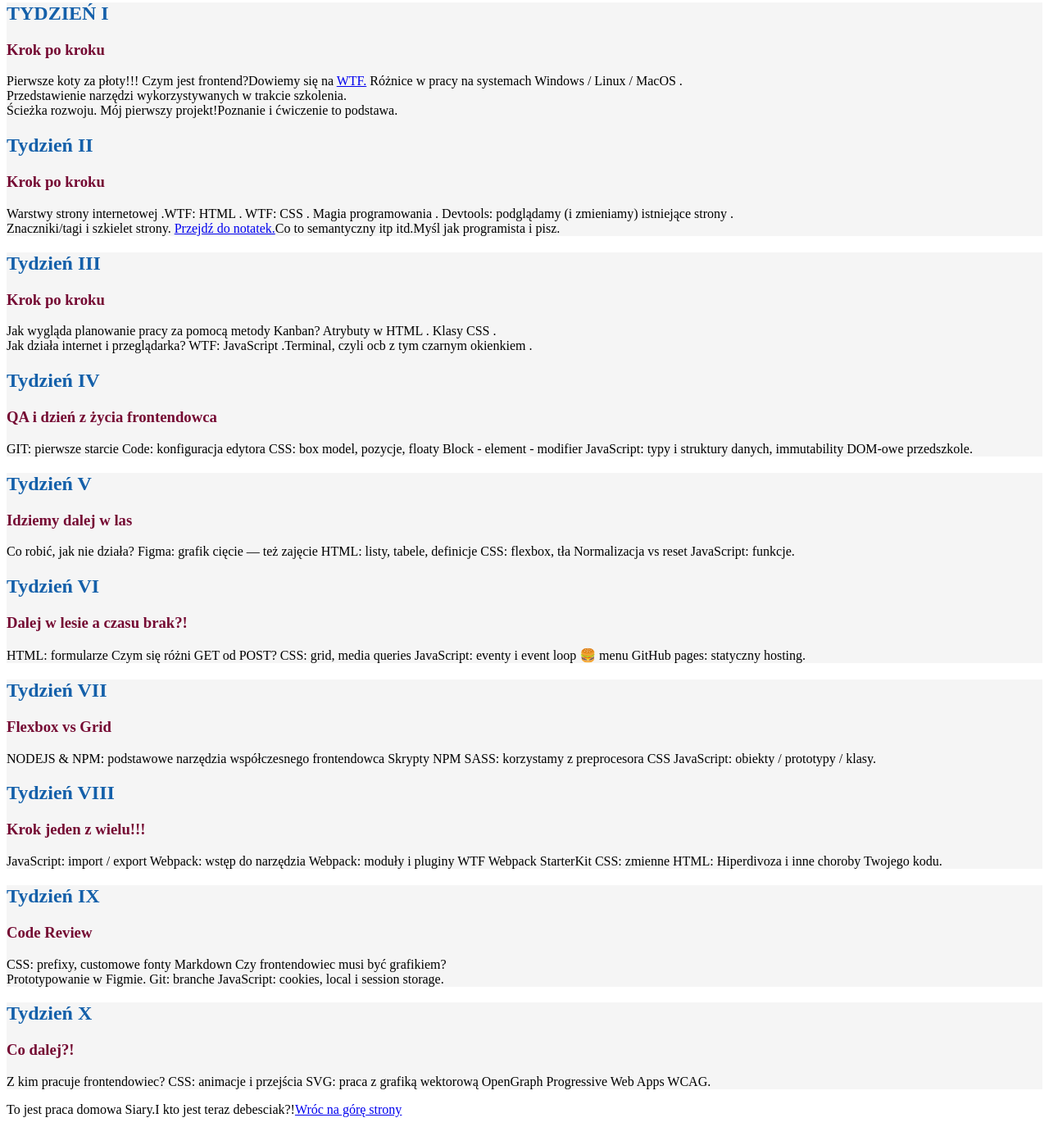
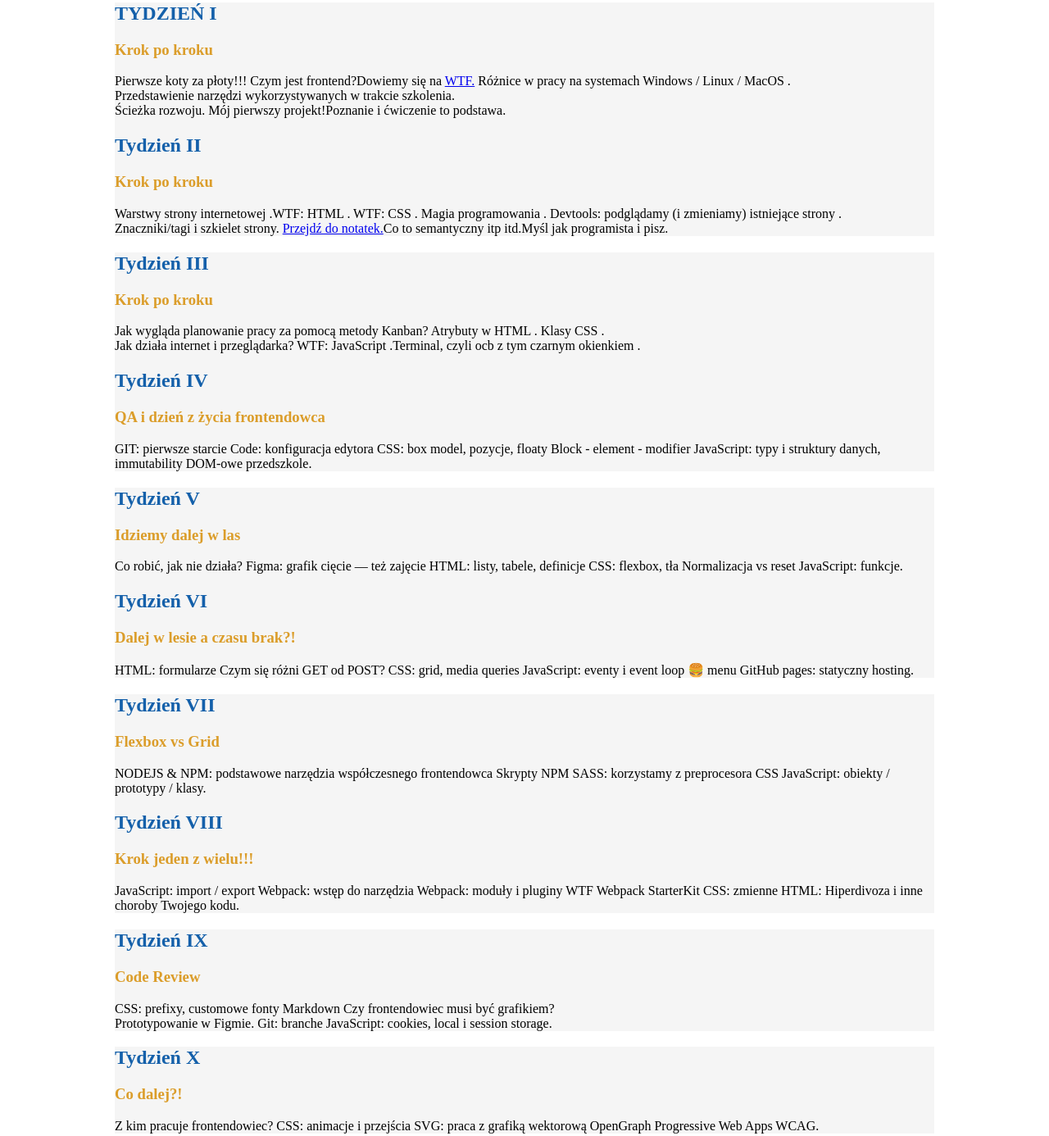
Before and after one commit to lukas-szarkowski/homepage, a plain HTML site: page index.html in a window 1280 px wide. Shown: the part 440-1826 px from the top of the page at 82% size. Drawn offline with Linux system fonts and the light colour scheme.

Commit message:
next step

```diff
--- a/index.html
+++ b/index.html
@@ -10,57 +10,60 @@
   <body>
     <header class="header">
       <nav class="navigation-top">
-        <a href="index.html">Strona główna</a>
-        <a href="nauka-html.html">Nauka html</a>
-        <a href="css.html">CSS</a>
+        <a class="navigation__link navigation__link--homepage" href="index.html"
+          >Strona główna</a
+        >
+        <a class="navigation__link" href="nauka-html.html">Nauka html</a>
+        <a class="navigation__link" href="css.html">CSS</a>
       </nav>
     </header>
 
-    <main>
-      <header id="top">
-        <h1 class="main-heading" id="name">
+    <main class="main">
+      <header class="main__header" id="top">
+        <h1 class="main__heading main__heading--js" id="name">
           WTF: COTENFRONTEND Strona domowa By Siara
         </h1>
-        <img src="stefan-siarzewski.jpg" alt="To Ja!" />
+        <img class="about__picture" src="stefan-siarzewski.jpg" alt="To Ja!" />
       </header>
 
       <h2 class="secondary-heading"><em>Program Szkolenia</em></h2>
 
-      <section>
+      <section class="next__week">
         <h2 class="secondary-heading">TYDZIEŃ I</h2>
-        <article>
+        <article class="weekend-summary">
           <h3 class="next-heading">Krok po kroku</h3>
 
-          <p>
+          <p class="about description">
             Pierwsze koty za płoty!!! Czym jest frontend?Dowiemy się na
-            <a href="https://cotenfrontend.pl">WTF.</a> Różnice w pracy na
-            systemach Windows / Linux / MacOS . <br />Przedstawienie narzędzi
-            wykorzystywanych w trakcie szkolenia.<br />
+            <a class="about__link" href="https://cotenfrontend.pl">WTF.</a>
+            Różnice w pracy na systemach Windows / Linux / MacOS .
+            <br />Przedstawienie narzędzi wykorzystywanych w trakcie
+            szkolenia.<br />
             Ścieżka rozwoju. Mój pierwszy projekt!Poznanie i ćwiczenie to
             podstawa.
           </p>
         </article>
         <h2 class="secondary-heading">Tydzień II</h2>
 
-        <article>
+        <article class="next__week">
           <h3 class="next-heading">Krok po kroku</h3>
-          <p>
+          <p class="about description">
             Warstwy strony internetowej .WTF: HTML . WTF: CSS . Magia
             programowania . Devtools: podglądamy (i zmieniamy) istniejące strony
             .<br />
             Znaczniki/tagi i szkielet strony.
-            <a href="#notatki">Przejdź do notatek.</a>Co to semantyczny itp
-            itd.Myśl jak programista i pisz.
+            <a class="about__link" href="#notatki">Przejdź do notatek.</a>Co to
+            semantyczny itp itd.Myśl jak programista i pisz.
           </p>
         </article>
       </section>
 
-      <section id="notatki">
+      <section class="next__week">
         <h2 class="secondary-heading">Tydzień III</h2>
 
-        <article>
+        <article class="next__week">
           <h3 class="next-heading">Krok po kroku</h3>
-          <p>
+          <p class="about description">
             Jak wygląda planowanie pracy za pomocą metody Kanban? Atrybuty w
             HTML . Klasy CSS .<br />
             Jak działa internet i przeglądarka? WTF: JavaScript .Terminal, czyli
@@ -68,42 +71,43 @@
           </p>
         </article>
         <h2 class="secondary-heading">Tydzień IV</h2>
-        <article>
+        <article class="next__week">
           <h3 class="next-heading">QA i dzień z życia frontendowca</h3>
-          <p>
+          <p class="about description">
             GIT: pierwsze starcie Code: konfiguracja edytora CSS: box model,
             pozycje, floaty Block - element - modifier JavaScript: typy i
             struktury danych, immutability DOM-owe przedszkole.
           </p>
         </article>
       </section>
-      <section>
+      <section class="next__week">
         <h2 class="secondary-heading">Tydzień V</h2>
-        <article>
+        <article class="next__week">
           <h3 class="next-heading">Idziemy dalej w las</h3>
 
-          <p>
+          <p class="about description">
             Co robić, jak nie działa? Figma: grafik cięcie — też zajęcie HTML:
             listy, tabele, definicje CSS: flexbox, tła Normalizacja vs reset
             JavaScript: funkcje.
           </p>
+          <p class="about description__about description--js"></p>
         </article>
         <h2 class="secondary-heading">Tydzień VI</h2>
-        <article>
+        <article class="next__week">
           <h3 class="next-heading">Dalej w lesie a czasu brak?!</h3>
 
-          <p>
+          <p class="about description">
             HTML: formularze Czym się różni GET od POST? CSS: grid, media
             queries JavaScript: eventy i event loop 🍔 menu GitHub pages:
             statyczny hosting.
           </p>
         </article>
       </section>
-      <section>
+      <section class="next__week">
         <h2 class="secondary-heading">Tydzień VII</h2>
-        <article>
+        <article class="next__week">
           <h3 class="next-heading">Flexbox vs Grid</h3>
-          <p>
+          <p class="about description">
             NODEJS & NPM: podstawowe narzędzia współczesnego frontendowca
             Skrypty NPM SASS: korzystamy z preprocesora CSS JavaScript: obiekty
             / prototypy / klasy.
@@ -111,36 +115,38 @@
         </article>
         <h2 class="secondary-heading">Tydzień VIII</h2>
         <h3 class="next-heading">Krok jeden z wielu!!!</h3>
-        <p>
+        <p class="about description">
           JavaScript: import / export Webpack: wstęp do narzędzia Webpack:
           moduły i pluginy WTF Webpack StarterKit CSS: zmienne HTML: Hiperdivoza
           i inne choroby Twojego kodu.
         </p>
       </section>
-      <section>
+      <section class="next__week">
         <h2 class="secondary-heading">Tydzień IX</h2>
         <h3 class="next-heading">Code Review</h3>
-        <p>
+        <p class="about description">
           CSS: prefixy, customowe fonty Markdown Czy frontendowiec musi być
           grafikiem? <br />Prototypowanie w Figmie. Git: branche JavaScript:
           cookies, local i session storage.
         </p>
       </section>
-      <section>
+      <section class="next__week">
         <h2 class="secondary-heading">Tydzień X</h2>
         <h3 class="next-heading">Co dalej?!</h3>
-        <p>
+        <p class="about description">
           Z kim pracuje frontendowiec? CSS: animacje i przejścia SVG: praca z
           grafiką wektorową OpenGraph Progressive Web Apps WCAG.
         </p>
       </section>
 
-      <script src="main.js"></script>
+
     </main>
-    <footer>
-      To jest praca domowa Siary.I kto jest teraz debesciak?!<a href="#top"
-        >Wróc na górę strony</a
-      >
+    <footer class="footer">
+      To jest praca domowa Siary.I kto jest teraz debesciak?!
+        <a class="footer__link"
+        href="#top">
+        Wróc na górę strony</a>
     </footer>
+    <script src="main.js"></script>
   </body>
 </html>
--- a/main.js
+++ b/main.js
@@ -2,4 +2,6 @@ alert("Świeżak Siara wita!");
 const firstName = "Łukasz";
 const age = 32;
 
+const heading = document.querySelector(".main__heading--js");
+
 console.log("Witaj. Mam na imię Łukasz i mam 39 lat");
--- a/style.css
+++ b/style.css
@@ -11,10 +11,9 @@ section {
   margin: 10px;
   padding: 10px;
   display: block;
-
 }
 
-.main-heading {
+.main__heading {
   color: black;
 }
 .secondary-heading {
@@ -22,9 +21,21 @@ section {
 }
 
 .next-heading {
-  color: rgb(117, 10, 51);
+  color: #db9d2a;
 }
 
 .header {
   background: #f5e6e6;
 }
+.main {
+  max-width: 1000px;
+  margin: 0 auto;
+}
+.footer {
+  border: 40px;
+  color: #050505;
+  max-width:1000px;
+  margin: 0 auto;
+  padding: 10px;
+
+}
```
Also changed, not shown: nauka-html.html (+3 -3 lines).
